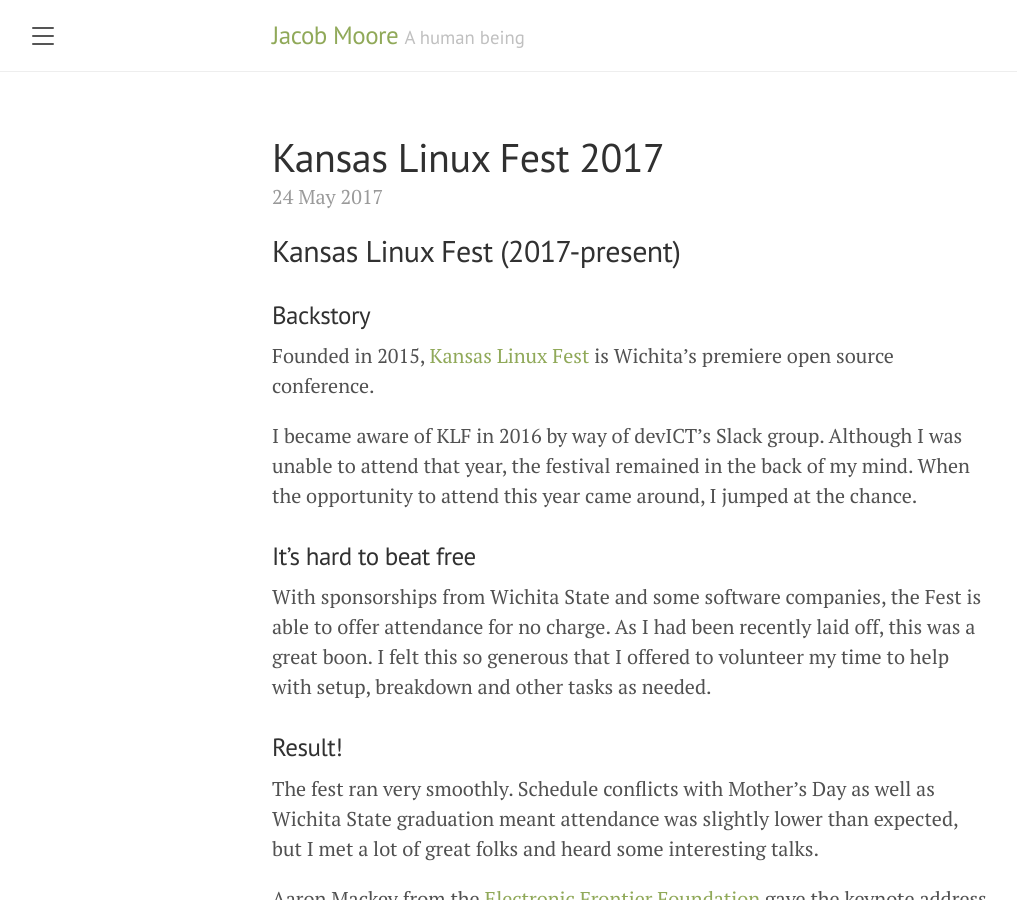
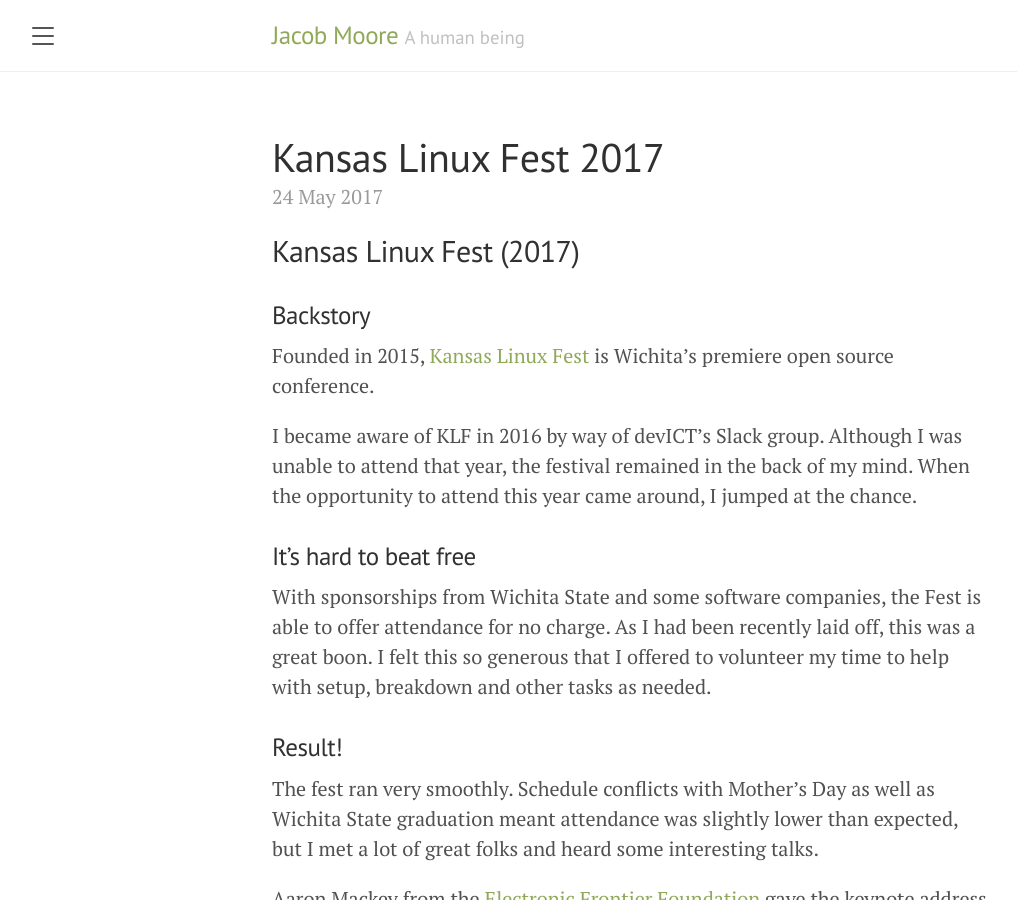
Before and after one commit to jmmoore/jmmoore.github.io, a Jekyll site: the page built from _posts/2017-05-24-Kansas-Linux-Fest.md, in a window 1280 px wide and 900 px high. Shown: the whole window, without its empty margins (8-1025 px from the left). Built offline with Jekyll 4.4.1, drawn with Linux system fonts in a browser that asks for light colours.

Commit message:
Update 2017-05-24-Kansas-Linux-Fest.md

```diff
--- a/_posts/2017-05-24-Kansas-Linux-Fest.md
+++ b/_posts/2017-05-24-Kansas-Linux-Fest.md
@@ -6,7 +6,7 @@ categories: ["life"]
 tags: ["blog", "linux", "conference", "foss"]
 ---
 
-## Kansas Linux Fest (2017-present)
+## Kansas Linux Fest (2017)
 
 ### Backstory
 
```
